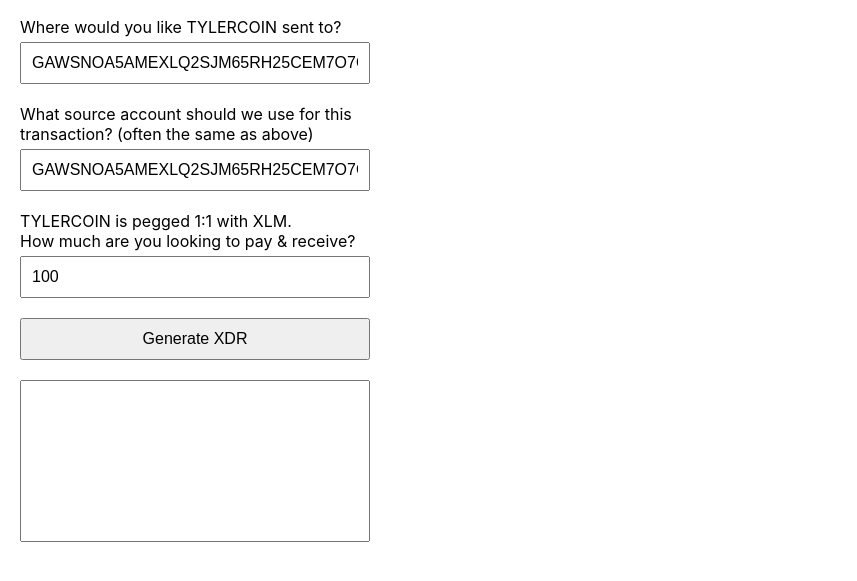
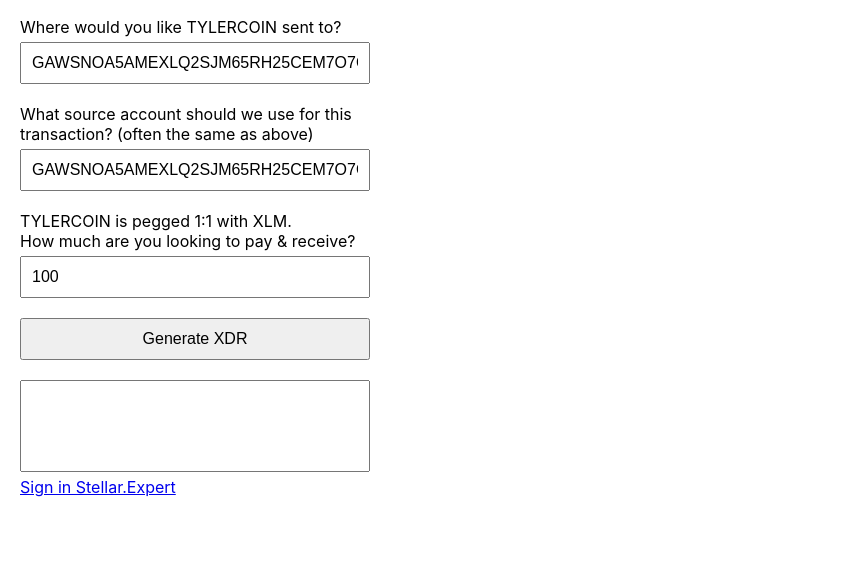
Before and after one commit to kalepail/turing-signing-server, a website: page index.html in a window 1280 px wide. Shown: the part 83-664 px from the top of the page, without its empty margins (0-857 px from the left). Drawn offline with Linux system fonts and the light colour scheme.

Commit message:
small tweaks

```diff
--- a/contracts/src/contract.js
+++ b/contracts/src/contract.js
@@ -40,7 +40,8 @@
       transaction.addOperation(Operation.payment({
         destination: turret.vault,
         asset: XLM,
-        amount: turret.fee
+        amount: turret.fee,
+        source: contract
       }))
     }
 
--- a/index.html
+++ b/index.html
@@ -48,6 +48,11 @@
       max-width: 350px;
       font-size: 12px;
       padding: 10px;
+      margin-bottom: 5px;
+    }
+    div {
+      display: flex;
+      flex-direction: column;
     }
   </style>
 </head>
@@ -72,7 +77,10 @@
     <button>Generate XDR</button>
   </form>
 
-  <textarea rows="10"></textarea>
+  <div>
+    <textarea rows="5"></textarea>
+    <a class="stellar-expert" href="javascript:void(0)" target="_blank">Sign in Stellar.Expert</a>
+  </div>
 
   <script>
     document.querySelector('form').addEventListener('submit', (e) => {
@@ -94,6 +102,7 @@
       .then((response) => response.text())
       .then((result) => {
         document.querySelector('textarea').value = result
+        document.querySelector('.stellar-expert').href = `https://laboratory.stellar.org/#txsigner?xdr=${encodeURIComponent(result)}&network=test`
       })
       .catch((err) => console.error(err))
     })
--- a/src/runContract.js
+++ b/src/runContract.js
@@ -73,6 +73,8 @@
     const transaction = new Transaction(xdr, Networks[process.env.STELLAR_NETWORK])
     const signature = signerKeypair.sign(transaction.hash()).toString('base64')
 
+    console.log( xdr.indexOf('"') )
+
     return {
       headers,
       statusCode: 200,
```
